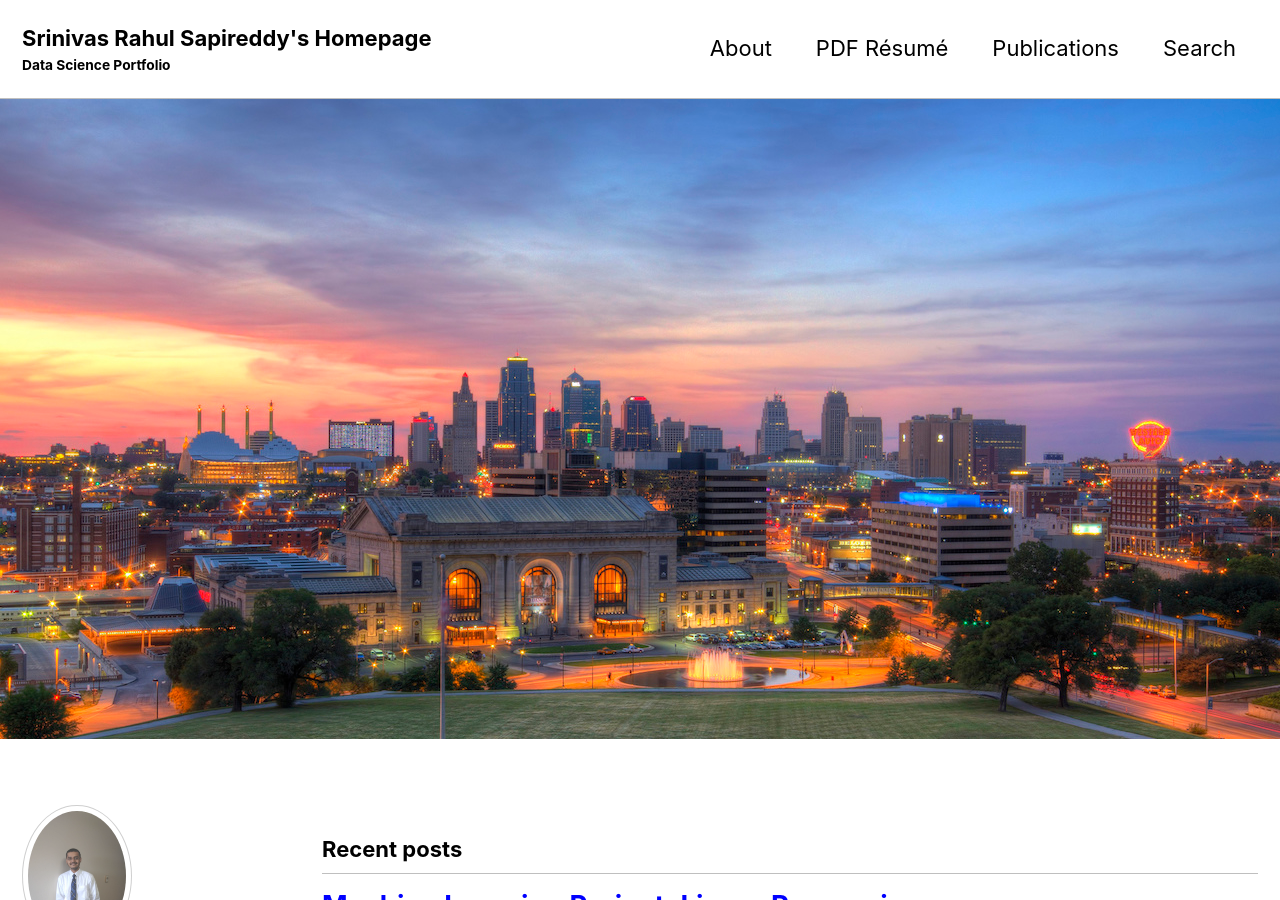
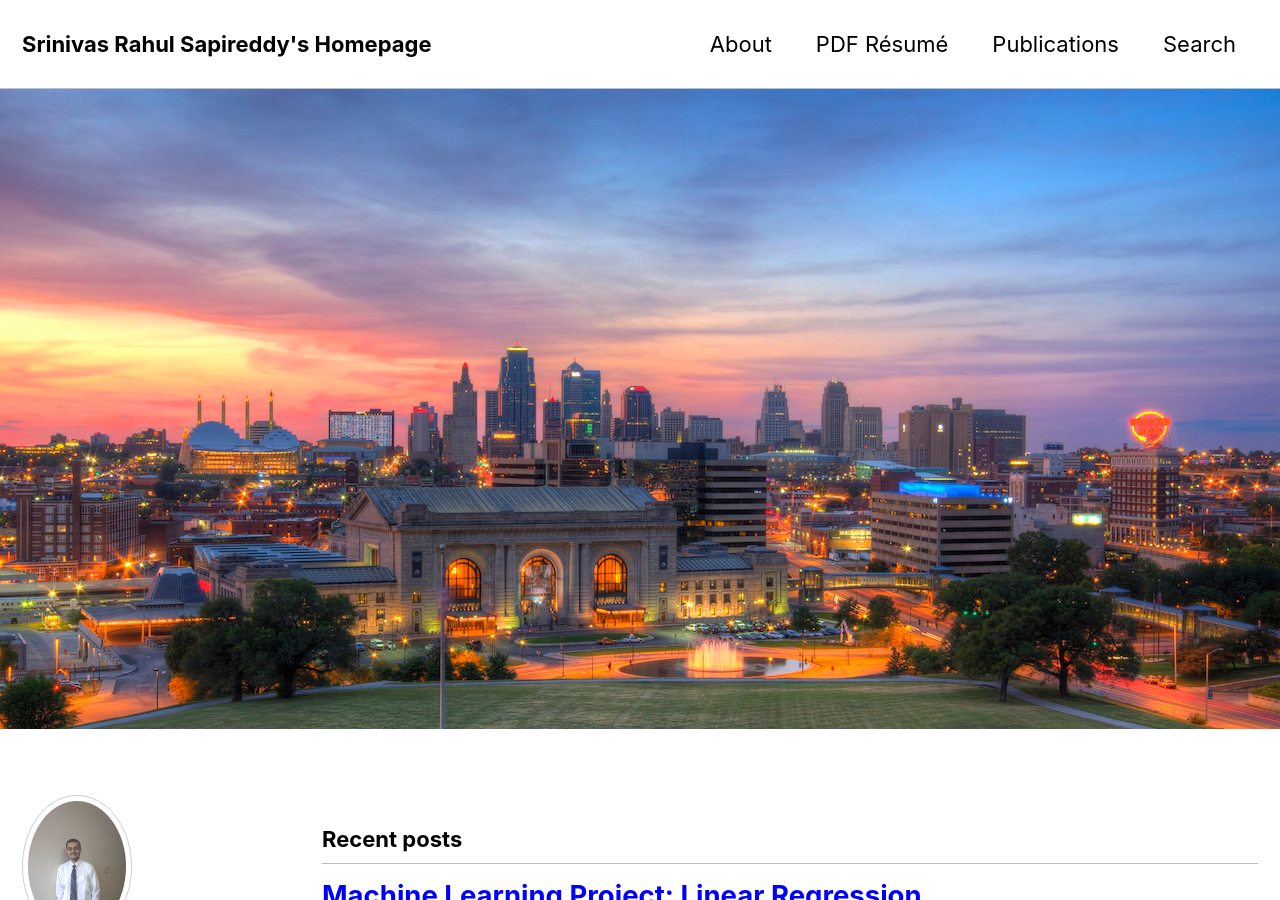
Before and after one commit to srsapireddy/srsapireddy.github.io, a Jekyll site: the page built from index.html, in a window 1280 px wide and 900 px high. Built offline with Jekyll 4.4.1, drawn with Linux system fonts in a browser that asks for light colours; cached includes are drawn as plain includes; nearby versions of some CDN libraries; the list of posts is cut into pages by our own code.

Commit message:
config changes

```diff
--- a/_config.yml
+++ b/_config.yml
@@ -18,7 +18,7 @@ minimal_mistakes_skin    : "contrast" # "air", "aqua", "contrast", "dark", "dirt
 locale                   : "en-US"
 title                    : "Srinivas Rahul Sapireddy's Homepage"
 title_separator          : "-"
-subtitle                 : "Data Science Portfolio" # site tagline that appears below site title in masthead
+subtitle                 : # "Data Science Portfolio" # site tagline that appears below site title in masthead
 name                     : "Srinivas Rahul Sapireddy"
 description              : # "Data Science Portfolio"
 url                      : # the base hostname & protocol for your site e.g. "https://mmistakes.github.io"
```
